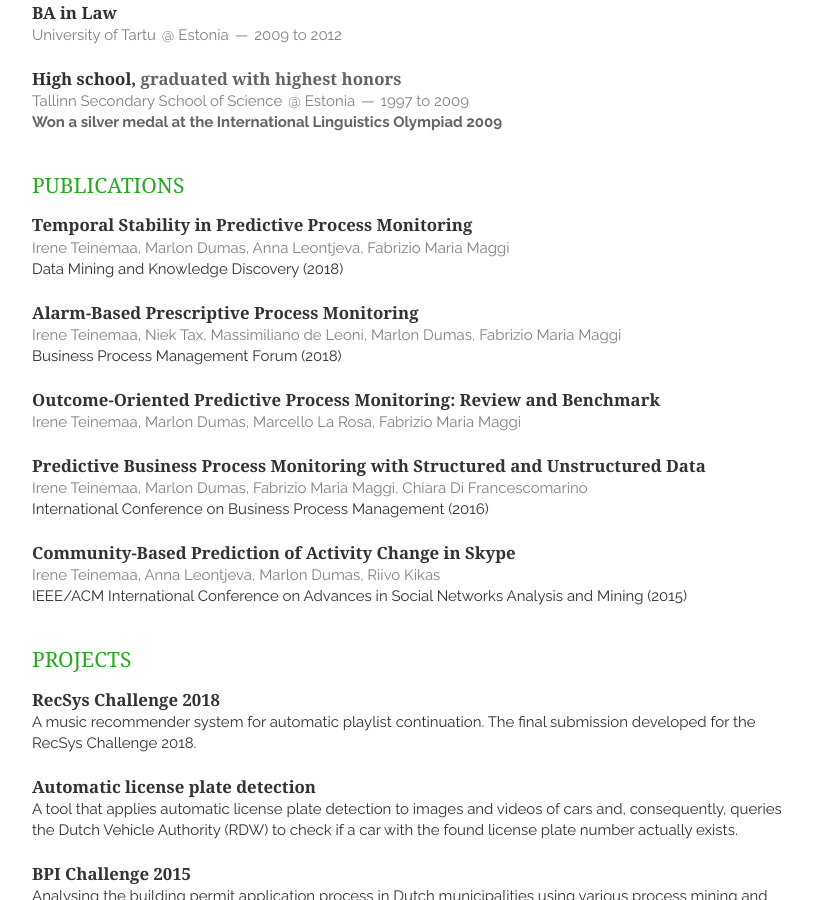
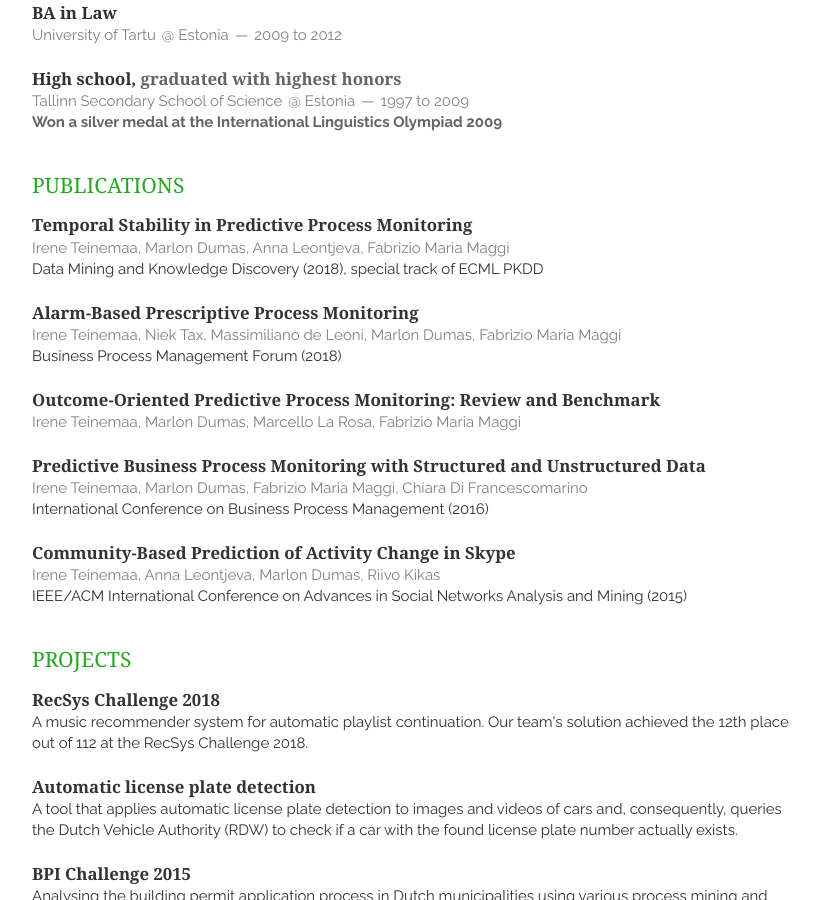
Before and after one commit to irhete/resume, a Jekyll site: the page built from index.html, in a window 1280 px wide and 900 px high, scrolled down 848 px. Shown: the whole window, without its empty margins (328-1148 px from the left). Built offline with Jekyll 4.4.1, drawn with Linux system fonts in a browser that asks for light colours; nearby versions of some CDN libraries; the list of posts is cut into pages by our own code; a style sheet for code colours, icons or effects is not loaded.

Commit message:
Updated projects and pubs

```diff
--- a/_includes/projects.html
+++ b/_includes/projects.html
@@ -5,7 +5,7 @@
             <h1><a href="https://github.com/irhete/recsys-challenge-2018">RecSys Challenge 2018</a></h1>
         </header>
         <p>
-            A music recommender system for automatic playlist continuation. The final submission developed for the <a href="https://recsys-challenge.spotify.com/">RecSys Challenge 2018</a>.
+            A music recommender system for automatic playlist continuation. Our team's solution achieved the 12th place out of 112 at the <a href="https://recsys-challenge.spotify.com/">RecSys Challenge 2018</a>.
         </p>
     </article>
     <article>
--- a/_includes/publications.html
+++ b/_includes/publications.html
@@ -8,7 +8,7 @@
             <span>Irene Teinemaa, Marlon Dumas, Anna Leontjeva, Fabrizio Maria Maggi</span>
         </header>
         <p>
-            Data Mining and Knowledge Discovery (2018)
+            Data Mining and Knowledge Discovery (2018), special track of ECML PKDD
         </p>
     </article>
     <article>
```
